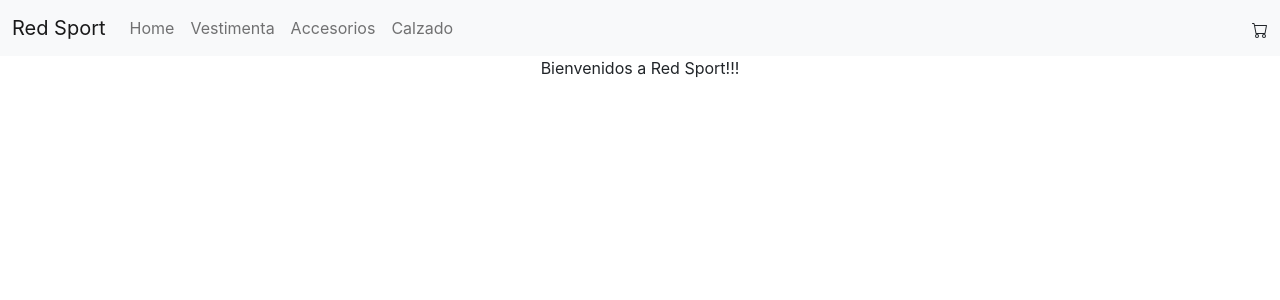
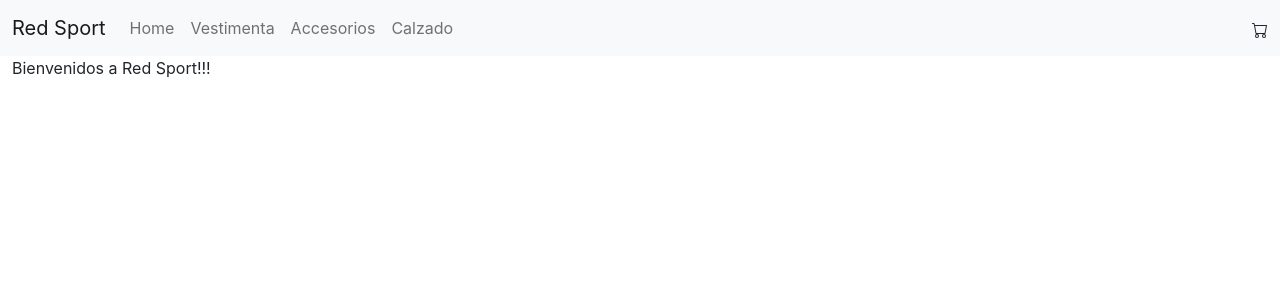
Before and after one commit to FacundoRaposo/CursoReact, a React (Create React App) app: page / in a window 1280 px wide. Shown: the top 300 px of the page. Built offline with nearby package versions, Linux system fonts and the light colour scheme.

Commit message:
import corregidas

```diff
--- a/src/App.js
+++ b/src/App.js
@@ -1,18 +1,21 @@
 import logo from './logo.svg';
 import './App.css';
 import {NavBar} from './components/nav-bar/nav-bar';
-
+import ContainerList from './components/item-list-container/ItemListContainer'
 
 function App() {
   return (
-
+    <>
     <div className="App">
       <NavBar />
 
     </div>
+    <div className="container-fluid">
+        <ContainerList name="Red Sport" />
+    </div>
 
 
-
+    </>
   );
 }
 
--- a/src/components/nav-bar/nav-bar.js
+++ b/src/components/nav-bar/nav-bar.js
@@ -4,7 +4,8 @@ import CartWidget from "../cart-widget/CartWidget";
 import ContainerList from '../item-list-container/ItemListContainer';
 
 export const NavBar = () => {
-    return(<>
+    return(
+    <>
         <nav className="navbar navbar-expand-lg navbar-light bg-light">
         <div className="container-fluid">
             <a className="navbar-brand" href="#">Red Sport</a>
@@ -22,9 +23,7 @@ export const NavBar = () => {
         </div>
         </nav>
 
-            <div className="container-fluid">
-            <ContainerList name="Red Sport" />
-            </div>
+
 
 
         </>
```
